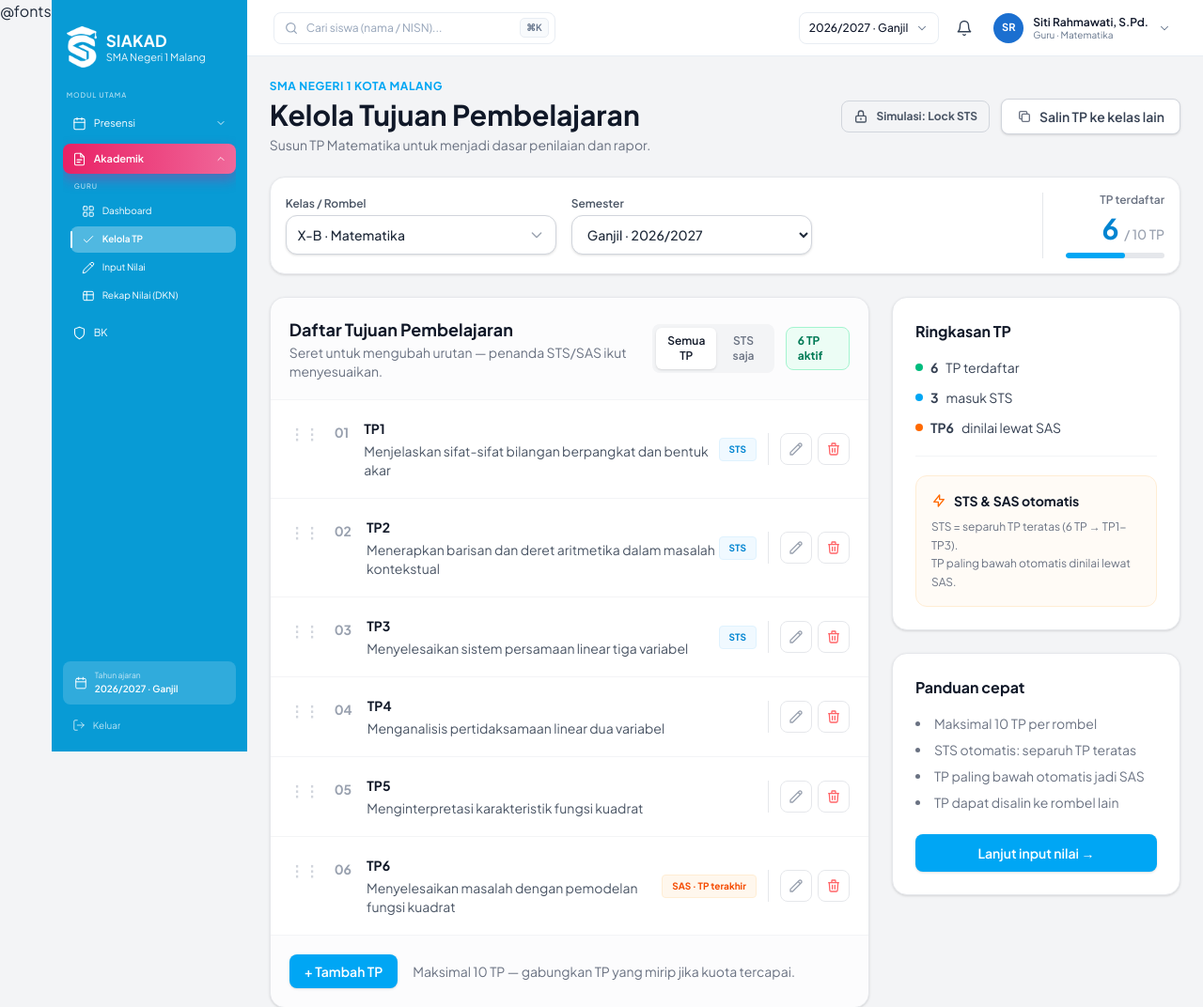
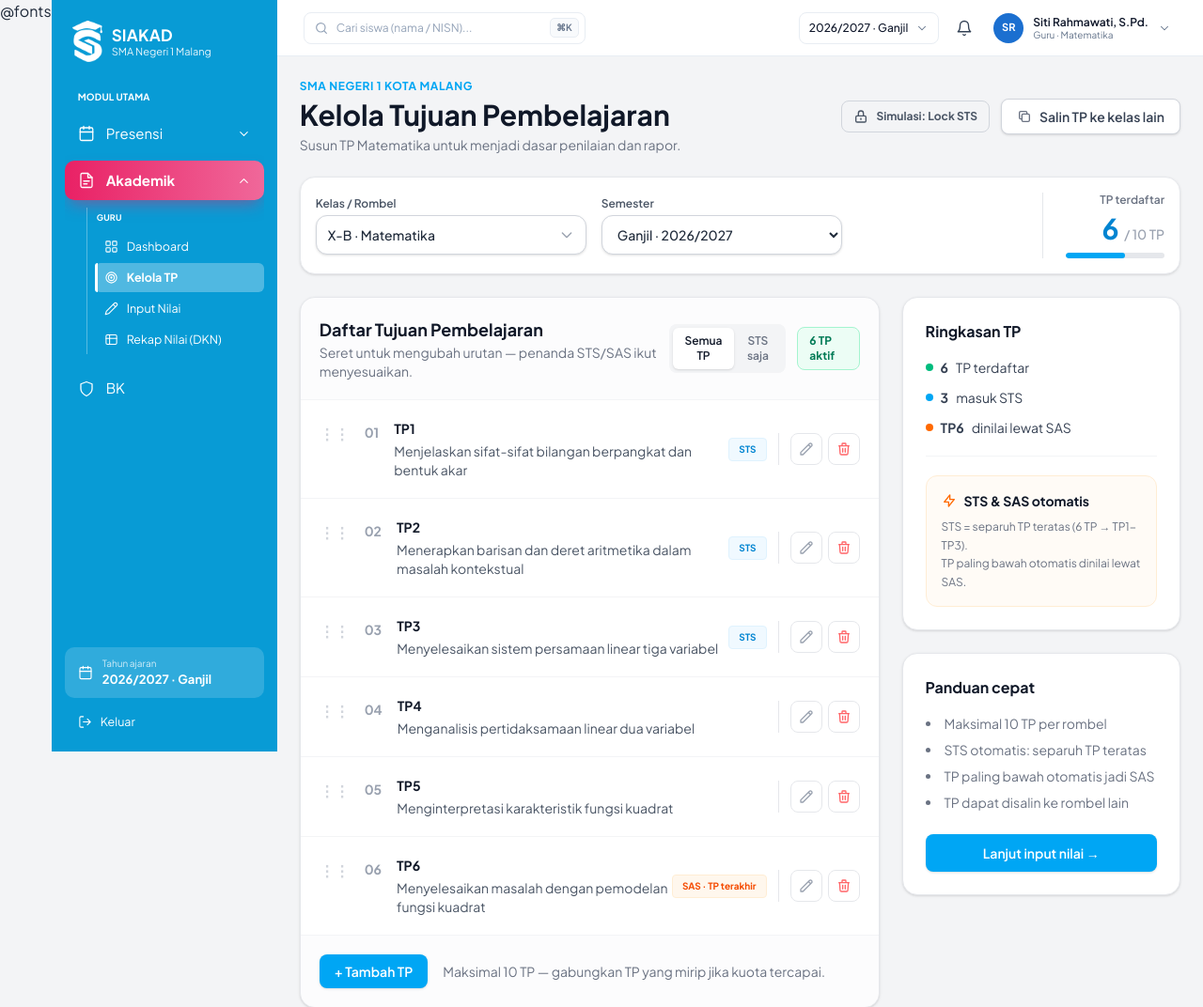
Before and after one commit to theresiaherrich/Nava, a Laravel app: page /guru/tp in a window 1280 px wide. Shown: the top 1072 px of the page at 94% size. Run offline with Laravel 12, Linux system fonts and the light colour scheme; the visitor is signed in with stand-in values (Sample User, id 1); style sheets or scripts are compiled from the project's sources; parts of the project's set-up code (start-up, migrations or seed data) failed here and were passed over.

Commit message:
Sidebar sesuai desain: lebar 240px, ukuran teks, ikon per menu, garis pandu
- Ukuran mengikuti komponen sidebar desain (Admin 8.01, Guru 34, Wali 6.01,
  Siswa 8.04): lebar 240px, menu modul 15px, submenu 12.5px, label 10px,
  garis pandu vertikal di submenu, kartu tahun ajaran.
- 15 ikon baru sesuai desain (kunci, pengguna, gedung, tautan, buku,
  tumpukan, gembok, slider, megafon, arsip, target, jam, dll.) dan
  pemetaannya per menu di App\Support\Navigation.
- Font dan penyembunyian kode modul kini diatur langsung di komponen
  sidebar; penimpa sementara di app.css dihapus.

Co-Authored-By: Claude Opus 5.5 <noreply@anthropic.com>

```diff
--- a/resources/css/app.css
+++ b/resources/css/app.css
@@ -67,20 +67,6 @@
     --shadow-pop: 0 12px 32px -8px rgb(15 23 42 / 0.18), 0 2px 6px rgb(15 23 42 / 0.06);
 }
 
-/*
-| Satu font untuk seluruh aplikasi. sidebar.css (komponen dikunci) masih menulis Poppins,
-| jadi ditimpa di sini dengan selektor yang lebih spesifik tanpa mengubah file sidebar.
-*/
-body .sb,
-body .sb button {
-    font-family: var(--font-sans);
-}
-
-/* Kode modul (A1, A2, A3) tidak ditampilkan di sidebar — cukup nama modulnya. */
-body .sb .sb-item__code {
-    display: none;
-}
-
 @layer base {
     [x-cloak] {
         display: none !important;
--- a/resources/css/sidebar.css
+++ b/resources/css/sidebar.css
@@ -1,22 +1,22 @@
 /* ==========================================================
    Sidebar SIAKAD SMAN 1
-   Warna dan ukuran utama ada di variabel di bawah ini.
+   Ukuran & warna mengikuti desain komponen sidebar
+   (Admin 8.01, Guru 34, Wali Kelas 6.01, Siswa 8.04): lebar 240px.
    ========================================================== */
 .sb {
-    /* Warna diambil dari desain (8.01 / 34 / 6.01 / 8.04): biru polos, tanpa gradasi. */
-    --sb-bg-top: #089bd5;
-    --sb-bg-bottom: #089bd5;
+    --sb-bg: #089bd5;
     --sb-pink-1: #e92165;
     --sb-pink-2: #f0689a;
     --sb-active-sub: rgba(255, 255, 255, .29);
+    --sb-hover: rgba(255, 255, 255, .12);
     --sb-card: rgba(255, 255, 255, .16);
     --sb-text: #fff;
-    --sb-text-soft: rgba(255, 255, 255, .72);
-    --sb-line: rgba(255, 255, 255, .28);
+    --sb-text-soft: rgba(255, 255, 255, .78);
+    --sb-guide: rgba(255, 255, 255, .32);
 
-    --sb-width: 208px;
-    --sb-pad-x: 12px;
-    --sb-radius: 8px;
+    --sb-width: 240px;
+    --sb-pad-x: 14px;
+    --sb-radius: 10px;
 
     width: var(--sb-width);
     flex: 0 0 var(--sb-width);
@@ -27,10 +27,10 @@
     display: flex;
     flex-direction: column;
     box-sizing: border-box;
-    padding: 28px var(--sb-pad-x) 14px;
-    background: linear-gradient(180deg, var(--sb-bg-top) 0%, var(--sb-bg-bottom) 100%);
+    padding: 22px var(--sb-pad-x) 16px;
+    background: var(--sb-bg);
     color: var(--sb-text);
-    font-family: 'Poppins', system-ui, -apple-system, 'Segoe UI', Roboto, sans-serif;
+    font-family: var(--font-sans, 'Plus Jakarta Sans', system-ui, sans-serif);
     overflow: hidden;
 }
 
@@ -46,7 +46,7 @@
     display: flex;
     align-items: center;
     gap: 10px;
-    padding: 0 4px;
+    padding: 0 8px;
     color: inherit;
     text-decoration: none;
     border-radius: var(--sb-radius);
@@ -61,7 +61,7 @@
 .sb-scroll {
     flex: 1 1 auto;
     min-height: 0;
-    margin-top: 24px;
+    margin-top: 30px;
     overflow-y: auto;
     overflow-x: hidden;
     scrollbar-width: none;
@@ -69,17 +69,17 @@
 .sb-scroll::-webkit-scrollbar { display: none; }
 
 .sb .sb-label {
-    margin: 0 0 8px;
-    padding: 0 4px;
-    font-size: 7.5px;
-    font-weight: 500;
-    letter-spacing: .12em;
+    margin: 0 0 10px;
+    padding: 0 14px;
+    font-size: 10px;
+    font-weight: 700;
+    letter-spacing: .02em;
     text-transform: uppercase;
-    color: var(--sb-text-soft);
+    color: var(--sb-text);
     white-space: nowrap;
 }
 
-.sb-nav { display: flex; flex-direction: column; gap: 3px; }
+.sb-nav { display: flex; flex-direction: column; gap: 4px; }
 
 /* ---------- Item menu ---------- */
 .sb-item,
@@ -91,88 +91,97 @@
     text-decoration: none;
     background: transparent;
     border: 0;
-    border-radius: var(--sb-radius);
     cursor: pointer;
     font: inherit;
     text-align: left;
     transition: background-color .15s ease;
 }
-.sb-item { height: 32px; padding: 0 10px; gap: 8px; font-size: 11px; }
-.sb-sub  { height: 28px; padding: 0 10px; gap: 8px; font-size: 10px; position: relative; }
+.sb-item { height: 42px; padding: 0 14px; gap: 12px; font-size: 15px; border-radius: var(--sb-radius); }
+.sb-sub  { height: 31px; padding: 0 6px 0 10px; gap: 9px; font-size: 12.5px; border-radius: 6px; position: relative; }
 
-.sb-icon { width: 14px; height: 14px; flex: none; }
-.sb-item > .sb-icon { width: 15px; height: 15px; }
+.sb-icon { width: 15px; height: 15px; flex: none; }
+.sb-item > .sb-icon { width: 18px; height: 18px; }
 
-.sb-item__code { font-size: 7.5px; font-weight: 600; width: 14px; flex: none; opacity: .85; }
 .sb-item__text { min-width: 0; white-space: nowrap; overflow: hidden; text-overflow: ellipsis; }
 
 .sb-item:hover,
-.sb-sub:hover { background: rgba(255, 255, 255, .1); }
+.sb-sub:hover { background: var(--sb-hover); }
 
 .sb-item:focus-visible,
 .sb-sub:focus-visible { outline: 2px solid #fff; outline-offset: 1px; }
 
-/* Aktif: menu utama (pink) */
+/* Aktif: modul (pink) */
 .sb-item.is-active {
-    font-weight: 600;
+    font-weight: 700;
     background: linear-gradient(90deg, var(--sb-pink-1), var(--sb-pink-2));
-    box-shadow: 0 6px 14px rgba(232, 20, 126, .35);
+    box-shadow: 0 8px 18px -6px rgba(233, 33, 101, .55);
 }
-.sb-item.is-active .sb-item__code { opacity: 1; }
 
-/* Aktif: submenu (biru terang + garis putih di kiri) */
+/* Aktif: submenu (putih transparan + garis putih di kiri) */
 .sb-sub.is-active {
-    font-weight: 600;
+    font-weight: 700;
     background: var(--sb-active-sub);
 }
 .sb-sub.is-active::before {
     content: '';
     position: absolute;
     left: 0;
-    top: 5px;
-    bottom: 5px;
-    width: 2px;
-    border-radius: 2px;
+    top: 0;
+    bottom: 0;
+    width: 3px;
+    border-radius: 6px 0 0 6px;
     background: #fff;
 }
 
 /* ---------- Grup modul & submenu ---------- */
 .sb-group { display: flex; flex-direction: column; }
-.sb-group + .sb-group { margin-top: 3px; }
+.sb-group + .sb-group { margin-top: 4px; }
 
 .sb-toggle .sb-chevron {
     margin-left: auto;
-    width: 12px;
-    height: 12px;
+    width: 15px;
+    height: 15px;
     flex: none;
     transition: transform .15s ease;
 }
 .sb-group.is-open > .sb-toggle .sb-chevron { transform: rotate(180deg); }
 
-.sb-submenu { display: none; padding: 6px 0 4px 8px; }
+/* Submenu dengan garis pandu vertikal di kiri */
+.sb-submenu {
+    display: none;
+    position: relative;
+    margin: 8px 0 8px 23px;
+    padding-left: 9px;
+}
+.sb-submenu::before {
+    content: '';
+    position: absolute;
+    left: 0;
+    top: 0;
+    bottom: 0;
+    width: 1px;
+    background: var(--sb-guide);
+}
 .sb-group.is-open > .sb-submenu { display: block; }
-.sb-submenu .sb-label { margin: 2px 0 6px; }
+.sb-submenu .sb-label { margin: 4px 0 8px; padding: 0 2px; font-size: 9px; }
 .sb-submenu .sb-nav { gap: 2px; }
-.sb-submenu .sb-sub { padding-left: 12px; }
 
 /* ---------- Footer ---------- */
-.sb-footer {
-    flex: none;
-    margin-top: 10px;
-}
+.sb-footer { flex: none; margin-top: 12px; }
 .sb-year {
     display: flex;
     align-items: center;
-    gap: 8px;
-    margin-bottom: 8px;
-    padding: 9px 12px;
+    gap: 10px;
+    margin-bottom: 10px;
+    padding: 10px 14px;
     border-radius: var(--sb-radius);
     background: var(--sb-card);
 }
-.sb-year__label { font-size: 8.5px; color: var(--sb-text-soft); }
-.sb-year__value { margin-top: 1px; font-size: 10px; font-weight: 600; white-space: nowrap; }
+.sb-year .sb-icon { width: 16px; height: 16px; }
+.sb-year__label { font-size: 10px; color: var(--sb-text-soft); }
+.sb-year__value { margin-top: 1px; font-size: 13px; font-weight: 700; white-space: nowrap; }
 .sb-footer form { margin: 0; }
-.sb-logout { color: var(--sb-text-soft); }
+.sb-logout { padding: 0 14px; color: var(--sb-text); }
 
 /* ---------- Layar kecil: sidebar jadi drawer ---------- */
 .sb-overlay { display: none; }
--- a/resources/views/components/sidebar.blade.php
+++ b/resources/views/components/sidebar.blade.php
@@ -74,6 +74,22 @@
         'map-pin'  => '<path d="M20 10c0 5-8 12-8 12S4 15 4 10a8 8 0 1 1 16 0z"/><circle cx="12" cy="10" r="2.5"/>',
         'history'  => '<path d="M3 12a9 9 0 1 0 3-6.7L3 8"/><path d="M3 3v5h5M12 7v5l3 2"/>',
         'scan'     => '<path d="M4 8V4h4M16 4h4v4M20 16v4h-4M8 20H4v-4M4 12h16"/>',
+        // Ikon menu sesuai desain sidebar per peran
+        'key'       => '<circle cx="7.5" cy="15.5" r="4.5"/><path d="m10.7 12.3 9.8-9.8M17 6l3 3M14.5 8.5l2 2"/>',
+        'user'      => '<circle cx="12" cy="8" r="4"/><path d="M4 21a8 8 0 0 1 16 0"/>',
+        'users'     => '<circle cx="9" cy="8" r="3.5"/><path d="M2.5 20a6.5 6.5 0 0 1 13 0"/><path d="M16 4.5a3.5 3.5 0 0 1 0 7M18 14.5a6.5 6.5 0 0 1 3.5 5.5"/>',
+        'building'  => '<path d="M3 21h18M5 21V10l7-5 7 5v11"/><path d="M9 21v-5h6v5M9 12h.01M15 12h.01"/>',
+        'link'      => '<path d="M10 13a5 5 0 0 0 7.5.5l3-3a5 5 0 0 0-7-7l-1.7 1.7"/><path d="M14 11a5 5 0 0 0-7.5-.5l-3 3a5 5 0 0 0 7 7l1.7-1.7"/>',
+        'book'      => '<path d="M5 3h12a2 2 0 0 1 2 2v14a2 2 0 0 1-2 2H5z"/><path d="M5 3v18M9 7h6"/>',
+        'layers'    => '<path d="m12 3 9 5-9 5-9-5z"/><path d="m3 13 9 5 9-5"/>',
+        'user-star' => '<circle cx="10" cy="8" r="4"/><path d="M3 21a7 7 0 0 1 10.5-6"/><path d="m18 14 1.2 2.4 2.6.4-1.9 1.8.5 2.6-2.4-1.3-2.4 1.3.5-2.6-1.9-1.8 2.6-.4z"/>',
+        'lock'      => '<rect x="4" y="11" width="16" height="10" rx="2"/><path d="M8 11V7a4 4 0 0 1 8 0v4"/>',
+        'sliders'   => '<path d="M4 6h10M18 6h2M4 12h4M12 12h8M4 18h12M20 18h0"/><circle cx="16" cy="6" r="2"/><circle cx="10" cy="12" r="2"/><circle cx="18" cy="18" r="2"/>',
+        'megaphone' => '<path d="M3 11v2a1 1 0 0 0 1 1h3l6 4V6L7 10H4a1 1 0 0 0-1 1z"/><path d="M17 9a4 4 0 0 1 0 6M19.5 6.5a8 8 0 0 1 0 11"/>',
+        'archive'   => '<rect x="2" y="3" width="20" height="5" rx="1"/><path d="M4 8v11a2 2 0 0 0 2 2h12a2 2 0 0 0 2-2V8M10 12h4"/>',
+        'target'    => '<circle cx="12" cy="12" r="9"/><circle cx="12" cy="12" r="5"/><circle cx="12" cy="12" r="1"/>',
+        'clock'     => '<circle cx="12" cy="12" r="9"/><path d="M12 7v5l3 2"/>',
+        'file-text' => '<path d="M14 2H6a2 2 0 0 0-2 2v16a2 2 0 0 0 2 2h12a2 2 0 0 0 2-2V8z"/><path d="M14 2v6h6M8 13h8M8 17h8M8 9h2"/>',
     ];
 
     $svg = fn (string $name, string $class = 'sb-icon') => '<svg class="'.$class.'" viewBox="0 0 24 24" fill="none" stroke="currentColor" stroke-width="1.7" stroke-linecap="round" stroke-linejoin="round" aria-hidden="true">'.($icons[$name] ?? '').'</svg>';
@@ -104,7 +120,6 @@
                                 class="sb-item sb-toggle {{ $groupActive ? 'is-active' : '' }}"
                                 aria-expanded="{{ $groupActive ? 'true' : 'false' }}">
                             {!! $svg($m['icon']) !!}
-                            <span class="sb-item__code">{{ $m['code'] }}</span>
                             <span class="sb-item__text">{{ $m['label'] }}</span>
                             {!! $svg('chev', 'sb-chevron') !!}
                         </button>
@@ -129,7 +144,6 @@
                     @else
                         <a href="{{ $m['href'] ?? '#' }}" class="sb-item">
                             {!! $svg($m['icon']) !!}
-                            <span class="sb-item__code">{{ $m['code'] }}</span>
                             <span class="sb-item__text">{{ $m['label'] }}</span>
                         </a>
                     @endif
```
Also changed, not shown: app/Support/Navigation.php (+19 -20 lines).
